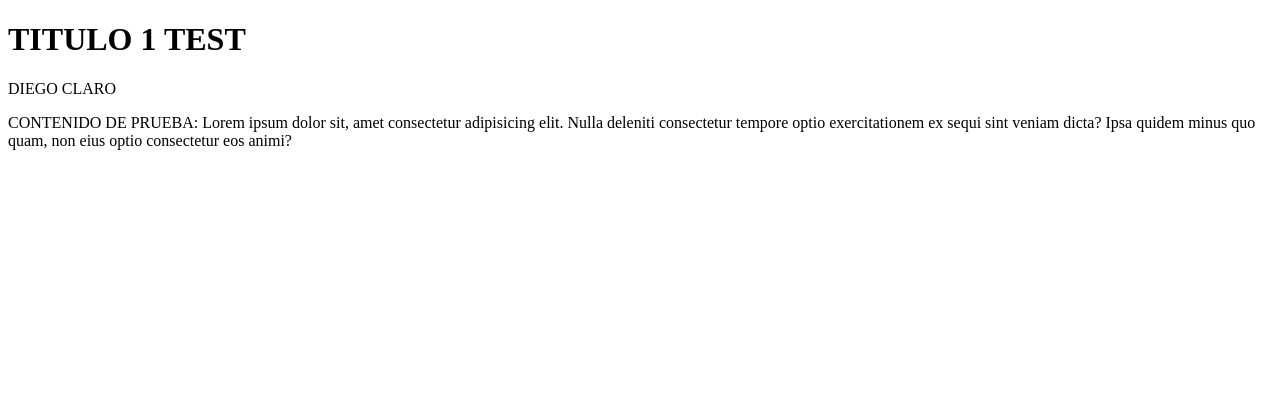
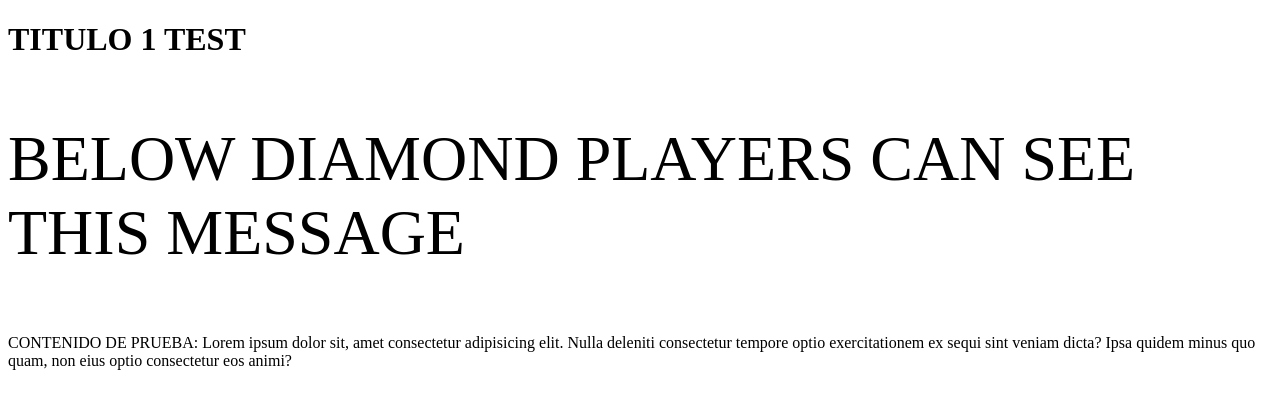
Before and after one commit to nc-be/nc-be.github.io, a plain HTML site: page index.html in a window 1280 px wide. Drawn offline with Linux system fonts and the light colour scheme.

Commit message:
segundo cambio

```diff
--- a/index.html
+++ b/index.html
@@ -3,11 +3,12 @@
 <head>
     <meta charset="UTF-8">
     <meta name="viewport" content="width=, initial-scale=1.0">
+    <link rel="stylesheet" href="style.css">
     <title>PAGINA TEST</title>
 </head>
 <body>
     <h1>TITULO 1 TEST</h1>
-    <p>DIEGO CLARO</p>
+    <p class="lol">BELOW DIAMOND PLAYERS CAN SEE THIS MESSAGE</p>
     <p>CONTENIDO DE PRUEBA: Lorem ipsum dolor sit, amet consectetur adipisicing elit. Nulla deleniti consectetur tempore optio exercitationem ex sequi sint veniam dicta? Ipsa quidem minus quo quam, non eius optio consectetur eos animi?</p>
 </body>
 </html>
--- /dev/null
+++ b/style.css
@@ -0,0 +1,3 @@
+.lol{
+    font-size: 4em;
+}
```
